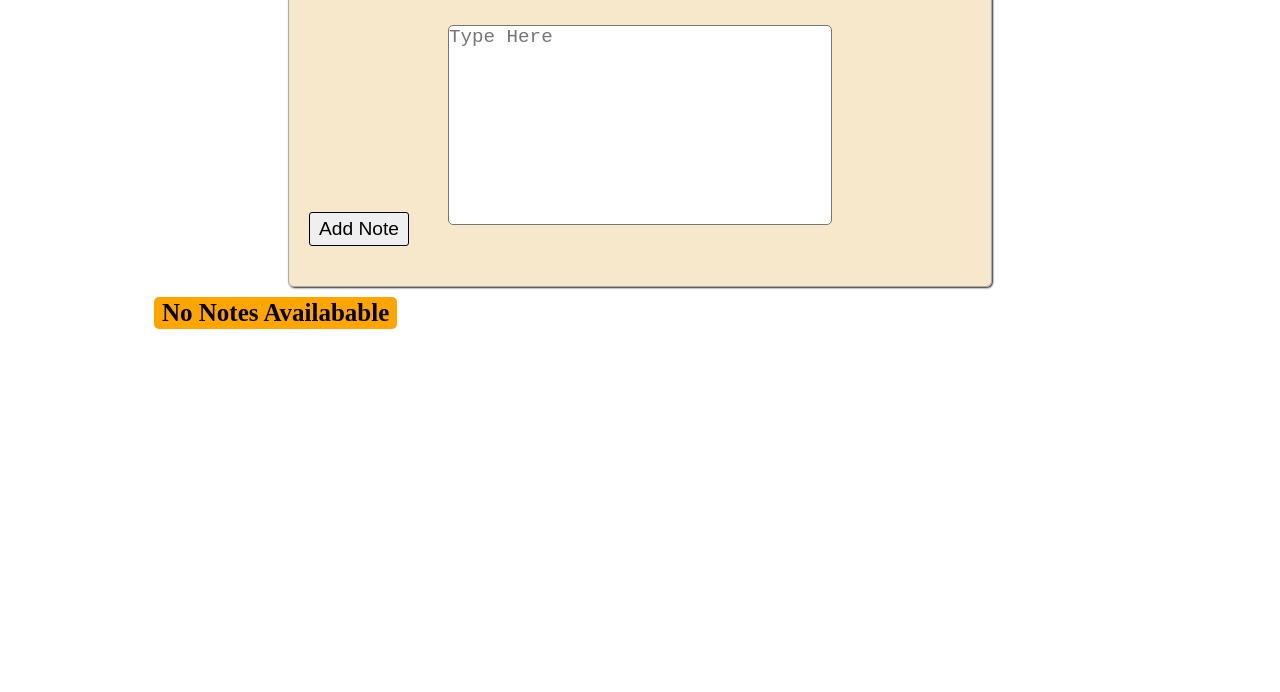
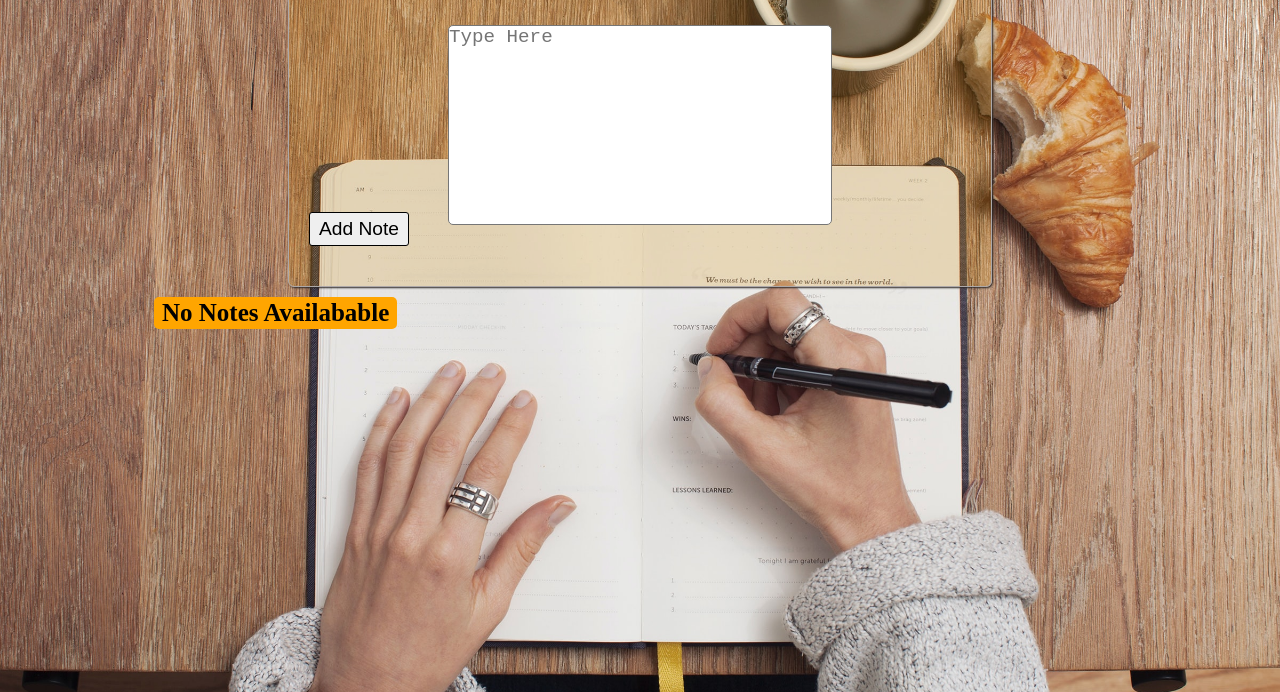
Before and after one commit to kc07/notes, a plain HTML site: page index.html in a window 1280 px wide. Shown: the part 108-800 px from the top of the page. Drawn offline with Linux system fonts and the light colour scheme; the site is published under a folder, as on GitHub Pages, so addresses that start at the root find nothing.

Commit message:
Update practice.css

```diff
--- a/practice.css
+++ b/practice.css
@@ -5,7 +5,7 @@
 }
 body{
 
-    background: url(/image/cathryn-lavery-fMD_Cru6OTk-unsplash.jpg);
+    background: url(image/cathryn-lavery-fMD_Cru6OTk-unsplash.jpg);
     background-size: cover;
     background-repeat: no-repeat;
 
```
